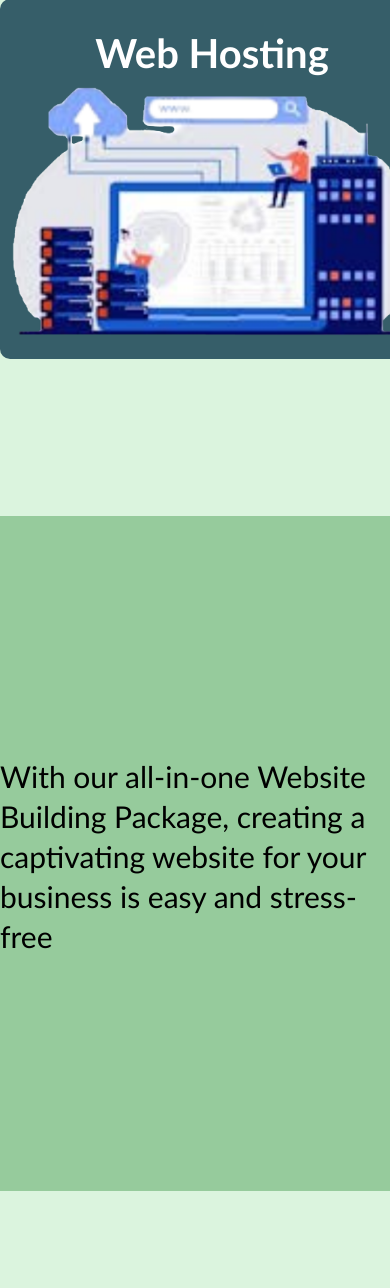
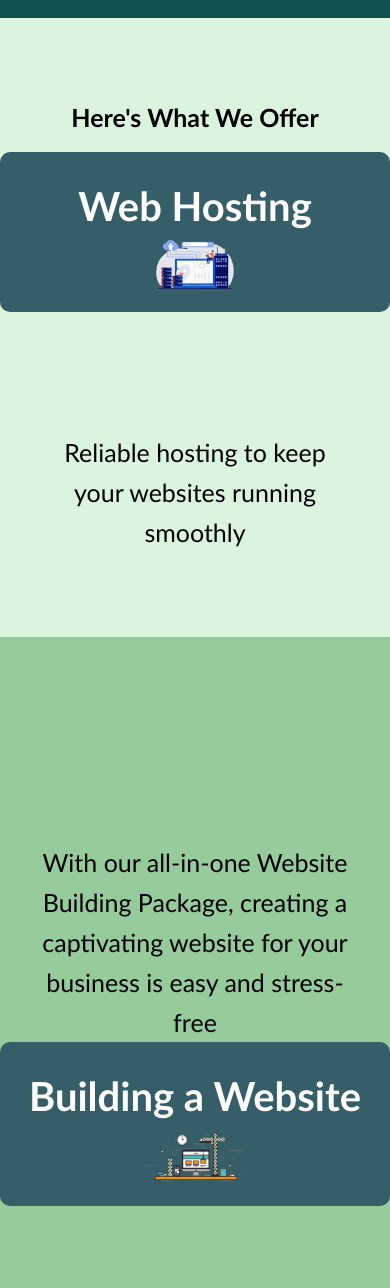
Before and after one commit to tenshi33/WebDevILDS, a PHP site: page / in a window 390 px wide; the page is wider, and only the part inside the window is pictured. Shown: the part 816-2104 px from the top of that part. Run offline with PHP 8.4, Linux system fonts and the light colour scheme.

Commit message:
modified:   index.css 	modified:   index.js

```diff
--- a/index.css
+++ b/index.css
@@ -4,6 +4,8 @@
     padding: 0;
     box-sizing: border-box;
 }
+
+
 
 
 body {
@@ -73,8 +75,8 @@
 
 /* main photo */
 #headerlogo {
-    width: 380px;
-    height: 300px;
+    width: 25%;
+    height: 25%;
     margin-top: 5%;
     margin-bottom: 5%;
     margin-left: 5%;
@@ -94,10 +96,9 @@
 /* products we offer */
 .products {
     text-align: center;
-    padding-top: 100px;
-    padding-bottom: 80px;
+    padding-top: 10vh;
+    padding-bottom: 10vh;
 
-    height: 80%;
 }
 .products:nth-child(odd) {
     background-color: #DBF4DE;
@@ -129,9 +130,9 @@
 .products p {
     font-size: 30px;
     line-height: 40px;
-    margin-top: 30%;
+    margin-top: 12vh;
     text-align: left;
-    width: 400px;
+    width: 20vw;
     word-wrap: break-word;
 }
 
@@ -146,7 +147,7 @@
     transition: 0.5s;
 }
 .products-col img {
-    width: 400px;
+    width: 20vw;
 }
 .products-col:hover {
     box-shadow: 0 0 10px 0px rgba(0,0,0,5);
@@ -163,7 +164,7 @@
     transition: 0.5s;
 }
 .products-col2 img {
-    width: 500px;
+    width: 25vw;
 }
 .products-col2:hover {
     box-shadow: 0 0 10px 0px rgba(0,0,0,5);
@@ -180,14 +181,35 @@
     transition: 0.5s;
 }
 .products-col3 img {
-    width: 300px;
+    width: 20vw;
 }
 .products-col3:hover {
     box-shadow: 0 0 10px 0px rgba(0,0,0,5);
 }
 
-@media screen and (max-width: 750px) {
-    body{
+@media(max-width: 480px) {
+    .row{
+        flex-direction: column;
+    }
+    .containerHeader1{
+        flex-direction: column;
+    }
+    .products h1{
+        font-size: 25px;
+        width: 80vw;
+        margin-left: 10%;
+        margin-right: 10%;
+        text-align: center;
+    }
+    .products p {
+        font-size: 25px;
+        width: 80vw;
+        margin-left: 10%;
+        margin-right: 10%;
+        text-align: center;
+    }
+    #headerlogo {
+        width: 80vw;
+    }
 
-    }
 }
```
Also changed, not shown: index.js (+11 -0 lines).
